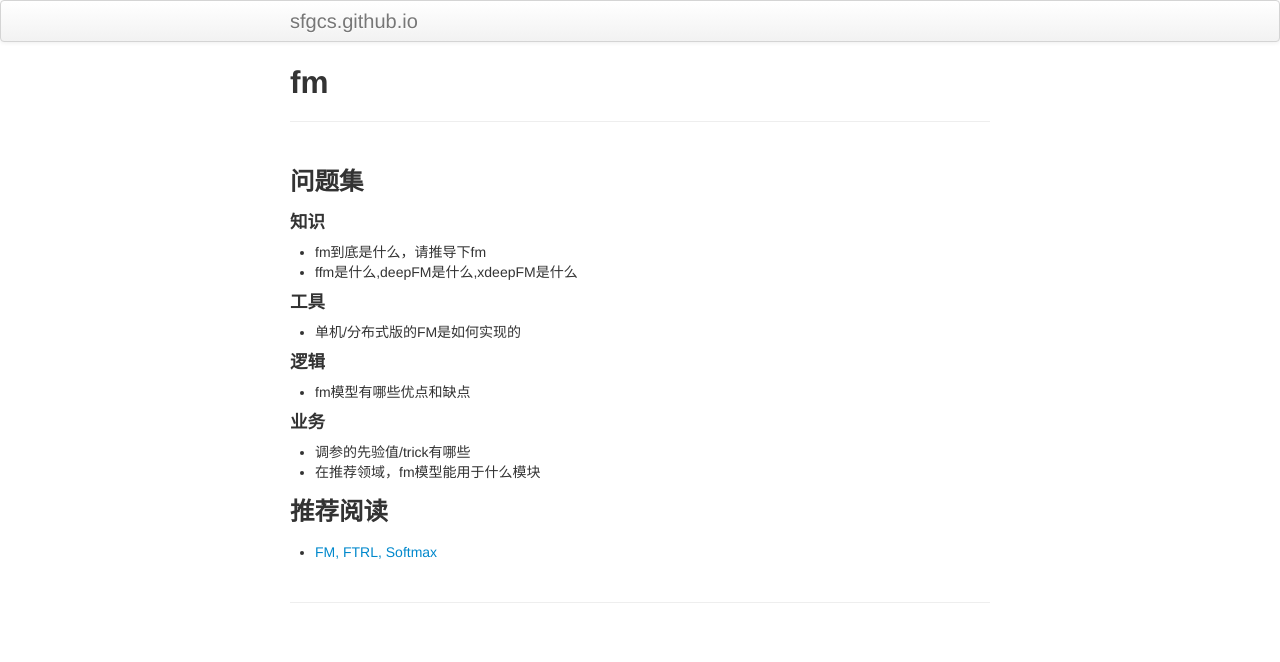
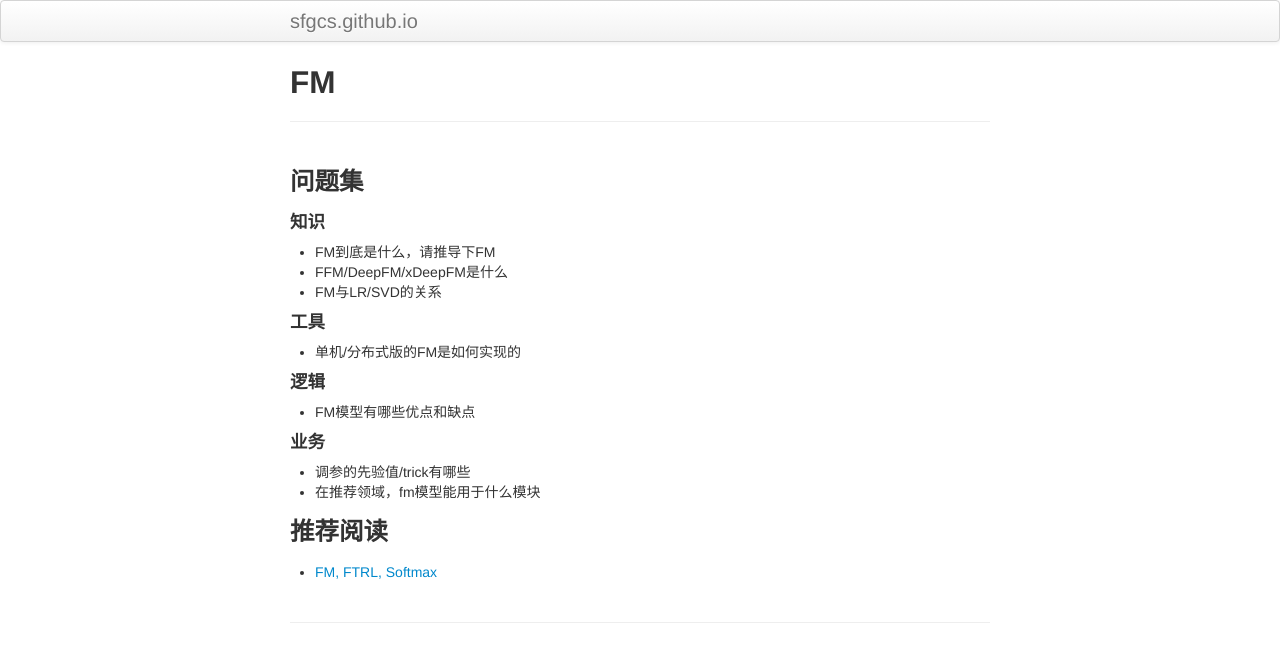
Before and after one commit to sfgcs/sfgcs.github.io, a Jekyll site: the page built from pages/fm.md, in a window 1280 px wide. Shown: the top 662 px of the page. Built offline with Jekyll 4.4.1, drawn with Linux system fonts in a browser that asks for light colours.

Commit message:
Update fm.md

```diff
--- a/pages/fm.md
+++ b/pages/fm.md
@@ -1,6 +1,6 @@
 ---
 layout: page
-title: fm
+title: FM
 description:
 ---
 
@@ -8,8 +8,9 @@ description:
 
 #### 知识
 
-- fm到底是什么，请推导下fm
-- ffm是什么,deepFM是什么,xdeepFM是什么
+- FM到底是什么，请推导下FM
+- FFM/DeepFM/xDeepFM是什么
+- FM与LR/SVD的关系
 
 #### 工具
 
@@ -17,7 +18,7 @@ description:
 
 #### 逻辑
 
-- fm模型有哪些优点和缺点
+- FM模型有哪些优点和缺点
 
 #### 业务
 
```
